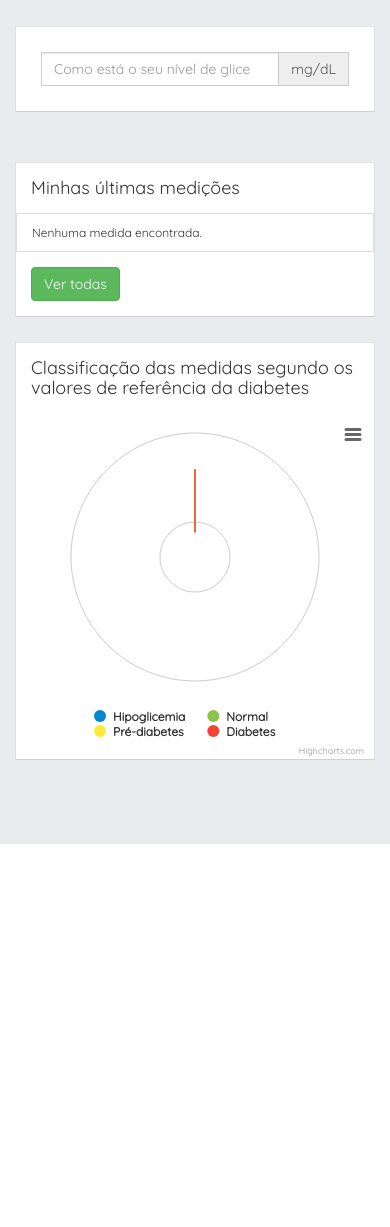
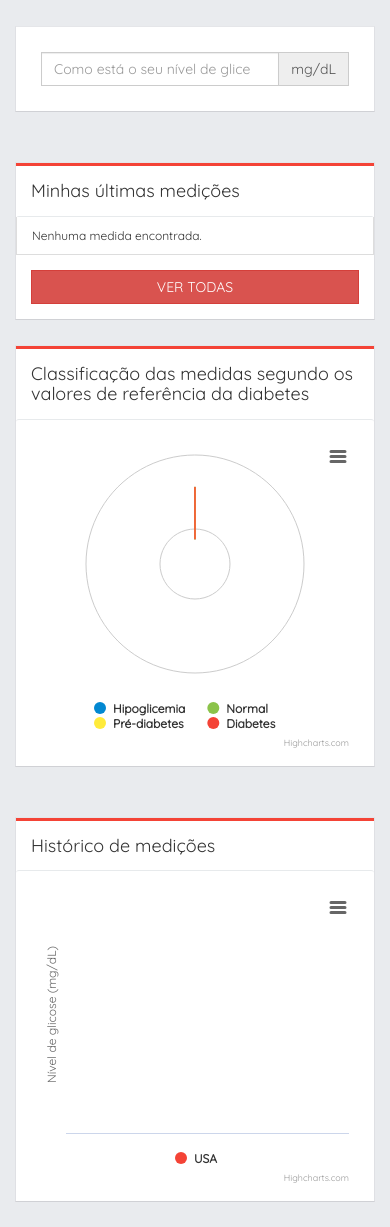
Before and after one commit to weynelucas/GlucoseMonitor, a Django app: page /measures/ in a window 390 px wide. Before the commit the page ends 844 px from the top, so only its background shows below. Run offline with Django 3.2, Linux system fonts and the light colour scheme; the visitor is signed in with stand-in values (Sample User, id 1); data that the repository does not hold is empty; some libraries are stand-ins or nearby versions.

Commit message:
Area chart and data serialization

```diff
--- a/GlucoseMonitor/static/css/bootstrap-custom.css
+++ b/GlucoseMonitor/static/css/bootstrap-custom.css
@@ -11,5 +11,14 @@
 }
 
 .list-group {
-    margin-bottom: 0
+    margin-bottom: 0;
 }
+
+.btn {
+    border-radius: 0;
+    text-transform: uppercase;;
+}
+
+.list-group-item:first-child {
+    border-top: none;
+}
--- a/GlucoseMonitor/static/css/master.css
+++ b/GlucoseMonitor/static/css/master.css
@@ -11,24 +11,20 @@ body {
     border: 1px solid;
     border-color: #e5e6e9 #dfe0e4 #d0d1d5;
 }
-
 .form-box-title {
     padding: 15px;
     border-bottom: 1px solid #e5e5e5;
 }
-
 .form-box-content {
     border-radius: 3px;
     font-size: 12px;
     padding: 25px;
 }
-
 .form-box-actions {
     padding: 15px;
     text-align: right;
     border-top: 1px solid #e5e5e5;
 }
-
 .form-box.form-inline.right {
     text-align: right;
 }
@@ -42,26 +38,28 @@ body {
     border: 1px solid;
     border-color: #e5e6e9 #dfe0e4 #d0d1d5;
 }
-
 .content-box-header {
+    border-color: #F44336;
+    border-width: 3px 0 0;
+    border-style: solid solid none;
     padding: 15px;
 }
-
 .content-box-header h1, h2, h3, h4, h5 {
     margin: 0;
 }
-
 .content-box-body {
     border-radius: 3px;
     font-size: 12px;
     padding: 15px;
+    border-color: #e7eaec;
+    border-image: none;
+    border-style: solid solid none;
+    border-width: 1px 0;
 }
-
 .content-box-actions.right {
     text-align: right;
     line-height: 40px;
 }
-
 .content-box-footer {
     padding: 15px;
 }
@@ -70,7 +68,11 @@ body {
 .no-padding {
    padding: 0;
 }
-
 .no-margin {
     margin: 0;
 }
+
+/* Full width components */
+.fill-parent {
+    width: 100%;
+}
--- a/measures/models.py
+++ b/measures/models.py
@@ -1,5 +1,13 @@
 from django.db import models
 from django.contrib.auth.models import User
+from decimal import Decimal
+import json
+
+class DecimalEncoder(json.JSONEncoder):
+    def default(self, obj):
+        if isinstance(obj, Decimal):
+            return float(obj)
+        return json.JSONEncoder.default(self, obj)
 
 
 class GlucoseMeasure(models.Model):
--- a/measures/static/measures/js/render_charts.js
+++ b/measures/static/measures/js/render_charts.js
@@ -43,3 +43,57 @@ function renderPieChart(data) {
         }]
     });
 }
+
+
+
+function renderLineChart(data) {
+    $('#line_chart').highcharts({
+        chart: {
+            type: 'area',
+            style: {
+                fontFamily: 'Quicksand',
+                fontSize: '12px',
+            },
+        },
+        colors: ["#F44336", "#7798BF"],
+        title: {
+            text: ''
+        },
+        xAxis: {
+            allowDecimals: false,
+            labels: {
+                formatter: function () {
+                    return this.value; // clean, unformatted number for year
+                }
+            }
+        },
+        yAxis: {
+            title: {
+                text: 'Nível de glicose (mg/dL)'
+            },
+        },
+        tooltip: {
+            pointFormat: '{series.name} produced <b>{point.y:,.0f}</b><br/>warheads in {point.x}'
+        },
+        plotOptions: {
+            area: {
+                pointStart: 1940,
+                lineWidth: 1.5,
+                marker: {
+                    enabled: false,
+                    symbol: 'circle',
+                    radius: 2,
+                    states: {
+                        hover: {
+                            enabled: true
+                        }
+                    }
+                }
+            }
+        },
+        series: [{
+            name: 'USA',
+            data: data
+            }]
+            });
+        }
--- a/measures/templates/measures/index.html
+++ b/measures/templates/measures/index.html
@@ -4,9 +4,14 @@
 <style media="screen">
     #pie_chart {
         min-width: 310px;
-        height: 346.491px;
+        height: 316.007px;
         max-width: 600px;
         margin: 0 auto;
+    }
+    #line_chart {
+        min-width: 310px;
+        height: 300px;
+        margin: 0 auto
     }
 </style>
 {% endblock %}
@@ -46,7 +51,7 @@
                 </div>
             </div>
             <div class="content-box-footer">
-                <a type="button" href="/measures/list" class="btn btn-success">Ver todas</a>
+                <a type="button" href="/measures/list" class="btn btn-danger fill-parent">Ver todas</a>
             </div>
         </div>
     </div>
@@ -54,15 +59,28 @@
     <div class="col-md-6">
         <div class="content-box">
             <h4 class="content-box-header">Classificação das medidas segundo os valores de referência da diabetes</h4>
-            <div id="pie_chart"></div>
+            <div class="content-box-body">
+                <div id="pie_chart"></div>
+            </div>
         </div>
     </div>
 </div>
+
+<div class="content-box">
+    <div class="content-box-header">
+        <h4>Histórico de medições</h4>
+    </div>
+    <div class="content-box-body">
+        <div id="line_chart"></div>
+    </div>
+</div>
+
 {% endblock %}
 
 {% block script %}
 <script src="/static/measures/js/render_charts.js" charset="utf-8"></script>
 <script type="text/javascript">
+    var values_list = {{ values_list }}
     var measures_stats = {
         hypoglycemia: {{ measures_stats.hypoglycemia }},
         normal      : {{ measures_stats.normal }},
@@ -93,6 +111,7 @@
         });
         // Render charts
         renderPieChart(measures_stats);
+        renderLineChart(values_list);
     })
 </script>
 {% endblock %}
--- a/measures/urls.py
+++ b/measures/urls.py
@@ -3,5 +3,5 @@ from . import views
 
 urlpatterns = [
     url(r'^$', views.index),
-    url(r'^list$', views.list),
+    #url(r'^list$', views.list),
 ]
--- a/measures/views.py
+++ b/measures/views.py
@@ -5,6 +5,8 @@ from django.contrib.auth.decorators import login_required
 from django.contrib import messages
 from datetime import datetime
 from django.core.paginator import Paginator, EmptyPage, PageNotAnInteger
+import json
+from measures.models import DecimalEncoder
 
 # Create your views here.
 @login_required
@@ -25,6 +27,7 @@ def index(request):
     pre_diabetes = GlucoseMeasure.objects.filter(user__id=request.user.id, value__gt=100, value__lte=126).count()
     diabetes     = GlucoseMeasure.objects.filter(user__id=request.user.id, value__gt=126).count()
 
+    values_list = list(GlucoseMeasure.objects.filter(user__id=request.user.id).order_by('-datetime').values_list('value', flat=True))
 
     context = {
         'form': form,
@@ -35,11 +38,12 @@ def index(request):
             'pre_diabetes': pre_diabetes,
             'diabetes': diabetes,
         },
+        'values_list': json.dumps(values_list, cls=DecimalEncoder),
     }
     return render(request, 'measures/index.html', context)
 
 @login_required
-def list(request):
+def list_e(request):
     initial_date = datetime.strptime(request.GET.get('initial_date','11/06/2016 00:00'), "%d/%m/%Y %H:%M").date()
     final_date = datetime.strptime(request.GET.get('finall_date','11/06/2030 00:00'), "%d/%m/%Y %H:%M").date()
     queryset = GlucoseMeasure.objects.filter(datetime__gte=initial_date, datetime__lte=final_date)
```
Also changed, not shown: measures/templates/measures/list.html (+3 -56 lines).
